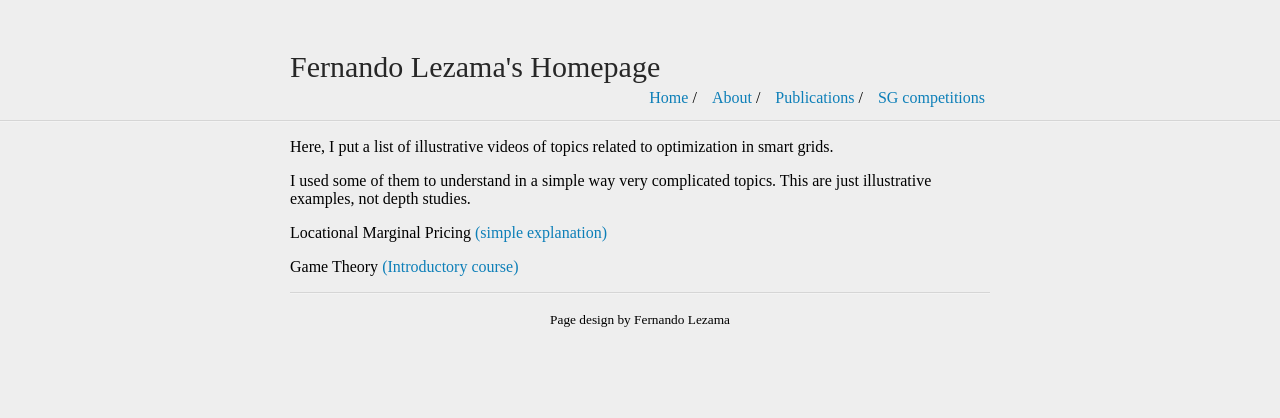
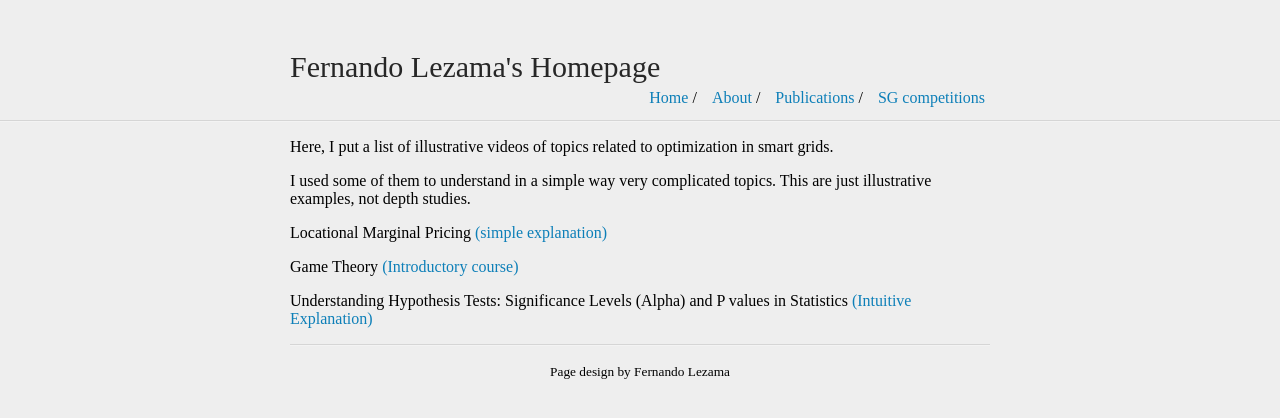
Before and after one commit to fernandolezama/fernandolezama.github.io, a Jekyll site: the page built from InterestingLinks.md, in a window 1280 px wide. Shown: the top 418 px of the page. Built offline with Jekyll 4.4.1, drawn with Linux system fonts in a browser that asks for light colours; our own code applies the rules of GitHub Pages for plain Markdown files.

Commit message:
Update InterestingLinks.md

```diff
--- a/InterestingLinks.md
+++ b/InterestingLinks.md
@@ -5,3 +5,5 @@ I used some of them to understand in a simple way very complicated topics. This
 Locational Marginal Pricing [(simple explanation)](https://vimeo.com/243006345)
 
 Game Theory [(Introductory course)](https://www.youtube.com/channel/UC73W1eqdxKPwr2OlfkMhQkQ)
+
+Understanding Hypothesis Tests: Significance Levels (Alpha) and P values in Statistics [(Intuitive Explanation)](http://blog.minitab.com/blog/adventures-in-statistics-2/understanding-hypothesis-tests-significance-levels-alpha-and-p-values-in-statistics)
```
